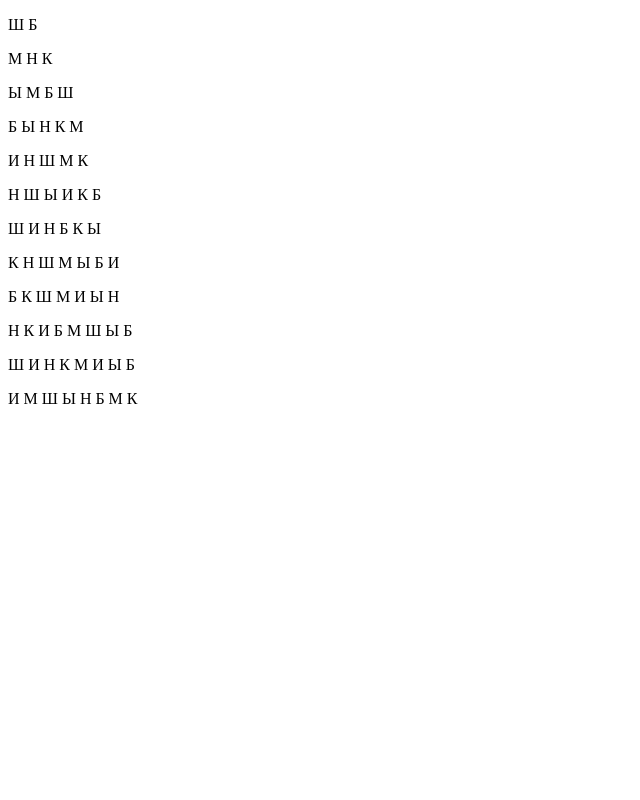
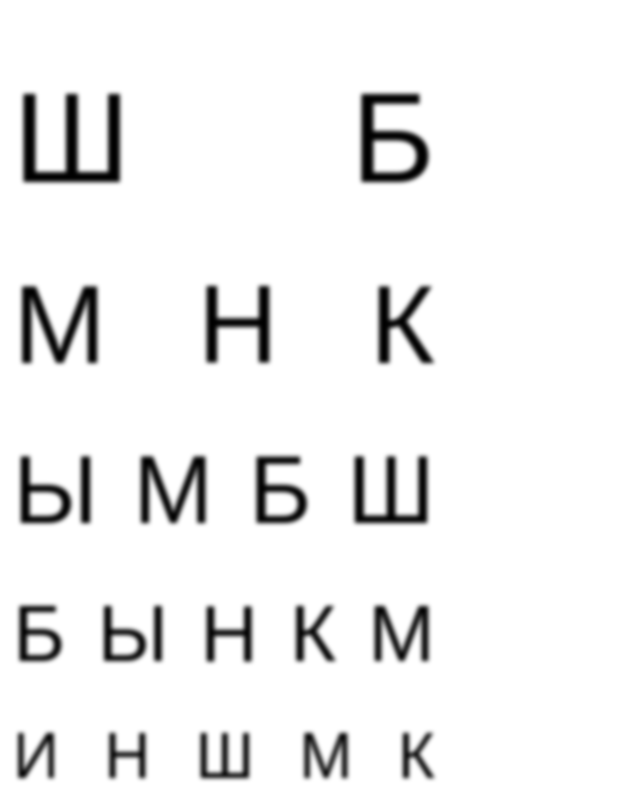
Before and after one commit to Aleksandra-maker/HTML-lessons, a plain HTML site: page Урок 7 Домашнее задание/task1.html in a window 1280 px wide. Shown: the top 800 px of the page, without its empty margins (0-640 px from the left). Drawn offline with Linux system fonts and the light colour scheme.

Commit message:
Домашнее задание 1

```diff
--- /dev/null
+++ b/Урок 7 Домашнее задание/task1.css
@@ -0,0 +1,67 @@
+.sivtsev{
+    width: 422px;
+    font-family:Arial,serif;
+    text-align:justify;
+    font-weight: normal;
+    color: transparent;
+    text-shadow: black 5px 5px 4px;
+
+}
+
+
+.sivtsev p:after{
+    content:"";
+    display:inline-block;
+    width:100%;
+}
+
+
+.uline{
+
+    border-bottom:1px solid red;
+}
+
+
+p{
+    text-align:justify;
+    line-height:10px;
+
+}
+
+
+.sight01{
+    font-size:8em;
+}
+.sight02{
+    font-size:7em;
+}
+.sight03{
+    font-size:6em;
+}
+.sight04{
+    font-size:5em;
+}
+.sight05{
+    font-size:4em;
+}
+.sight06{
+    font-size:3em;
+}
+.sight07{
+    font-size:2em;
+}
+.sight08{
+    font-size:1.0em;
+}
+.sight09{
+    font-size:0.9em;
+}
+.sight10{
+    font-size:0.8em;
+}
+.sight15{
+    font-size:0.7em;
+}
+.sight20{
+    font-size:0.2em;
+}
--- a/Урок 7 Домашнее задание/task1.html
+++ b/Урок 7 Домашнее задание/task1.html
@@ -3,9 +3,12 @@
 <head lang="en">
     <meta charset="UTF-8"/>
     <title>Task1</title>
+    <link rel="stylesheet" href="task1.css">
+    <link rel="stylesheet" type="text/css" href="//fonts.googleapis.com/css?family=Oswald" />
 </head>
 <body>
     <div class="sivtsev">
+
         <p class="sight01">Ш Б</p>
         <p class="sight02">М Н К</p>
         <p class="sight03">Ы М Б Ш</p>
```
